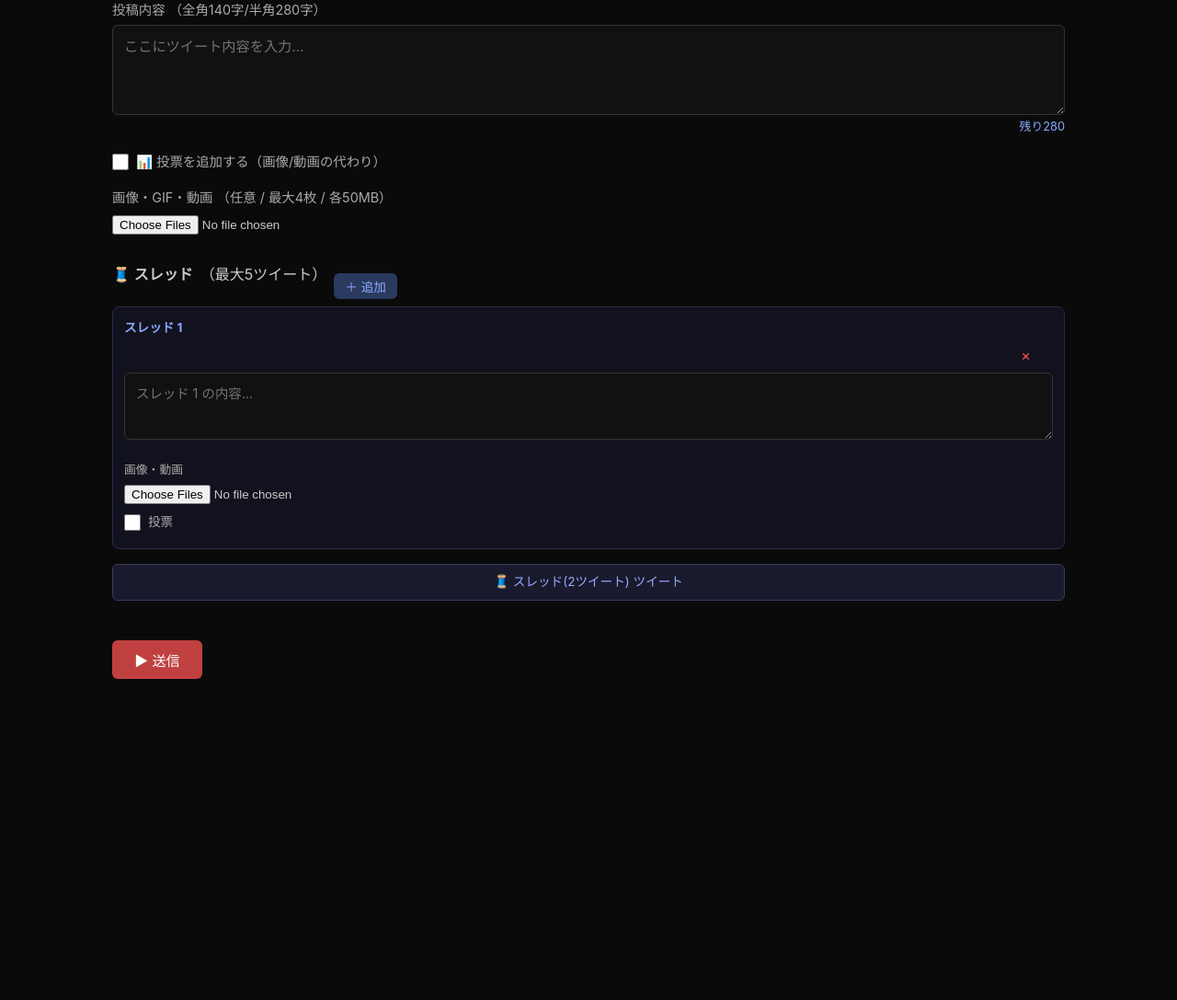
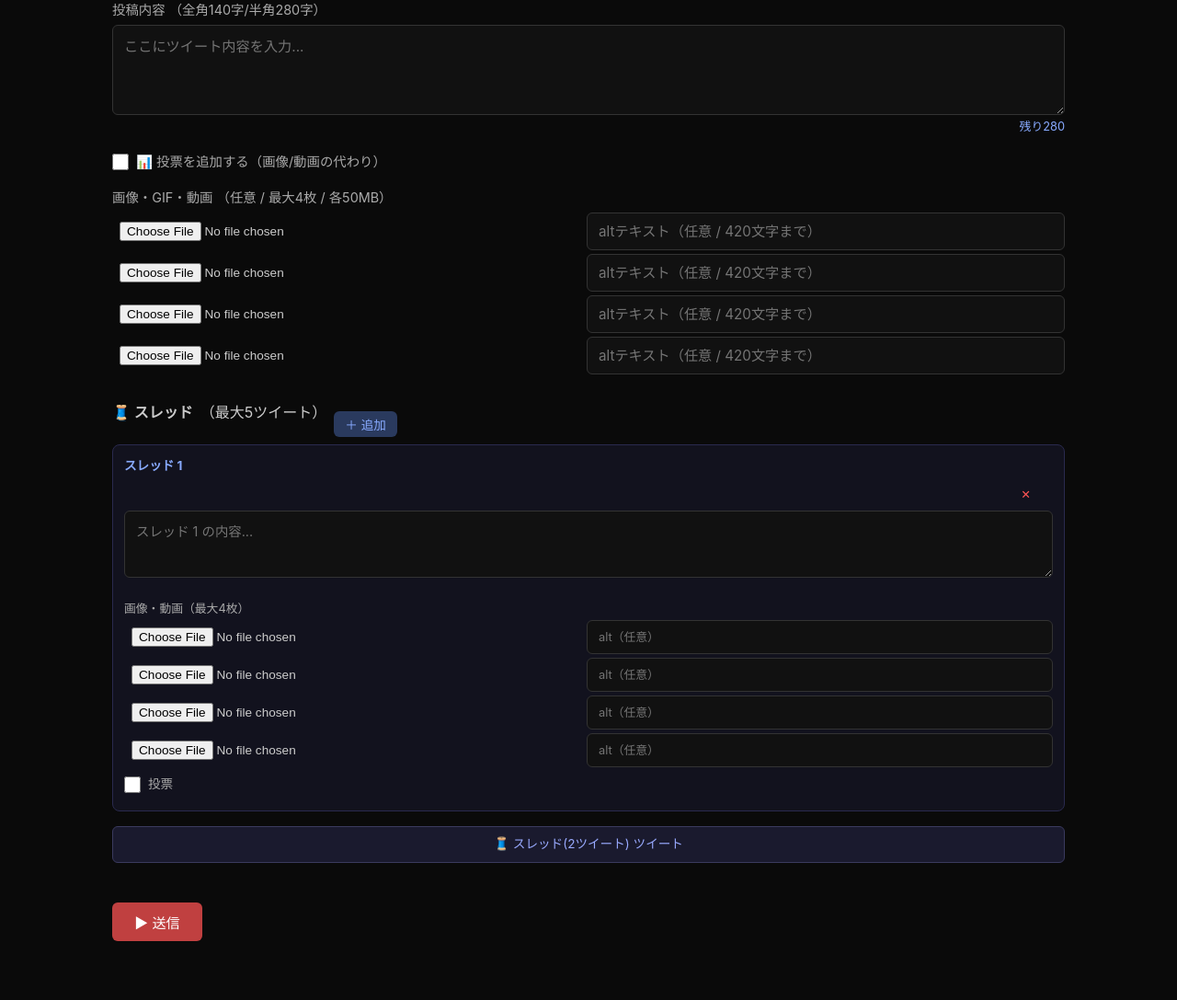
Before and after one commit to maebahesioru/daiko, a Flask app: page /?type=tweet&thread=1 in a window 1280 px wide. Shown: the part 397-1484 px from the top of the page at 92% size. Before the commit the page ends 1135 px from the top, so only its background shows below. Run offline with Flask 3, Linux system fonts and the light colour scheme.

Commit message:
alt text support: per-image alt via create_media_metadata

```diff
--- a/app.py
+++ b/app.py
@@ -191,24 +191,36 @@ def submit():
                 flash("* 投票の選択肢を2つ以上入力してください", "error")
                 return redirect(url_for("index", type=submit_type, poll="1"))
 
-        # --- Handle file upload (skip if poll) ---
-        media_files = []
-        if not poll_choices_json:
-            uploaded = request.files.getlist("media")
-            for file in uploaded[:4]:  # max 4 files
+        # --- Handle file upload with alt text (skip if poll) ---
+        def _save_media_files(prefix=""):
+            """Save uploaded files for given prefix (prefix='' for main, 'thN_' for thread).
+            Returns list of {file, alt} dicts."""
+            result = []
+            if not prefix:
+                file_keys = ["media_1", "media_2", "media_3", "media_4"]
+                alt_keys = ["alt_1", "alt_2", "alt_3", "alt_4"]
+            else:
+                file_keys = [f"{prefix}media_1", f"{prefix}media_2", f"{prefix}media_3", f"{prefix}media_4"]
+                alt_keys = [f"{prefix}alt_1", f"{prefix}alt_2", f"{prefix}alt_3", f"{prefix}alt_4"]
+            for fk, ak in zip(file_keys, alt_keys):
+                file = request.files.get(fk)
+                alt = request.form.get(ak, "").strip()[:420]  # Twitter alt limit
                 if not file or not file.filename:
                     continue
                 ext = os.path.splitext(file.filename)[1].lower().lstrip(".")
                 if ext not in ALLOWED_EXTENSIONS:
-                    flash(f"未対応のファイル形式です: .{ext} (対応: {', '.join(sorted(ALLOWED_EXTENSIONS))})", "error")
-                    return redirect(url_for("index", type=submit_type))
+                    continue
                 if file.content_length and file.content_length > MAX_UPLOAD_SIZE:
-                    flash(f"ファイルが大きすぎます (最大 {MAX_UPLOAD_SIZE // 1024 // 1024}MB)", "error")
-                    return redirect(url_for("index", type=submit_type))
+                    continue
                 fname = f"{uuid.uuid4().hex}_{file.filename}"
                 file.save(os.path.join(UPLOAD_DIR, fname))
-                log.info("File uploaded: %s", fname)
-                media_files.append(fname)
+                log.info("File uploaded: %s alt=%s", fname, alt[:30] if alt else "(none)")
+                result.append({"file": fname, "alt": alt})
+            return result
+
+        media_files = []
+        if not poll_choices_json:
+            media_files = _save_media_files()
         media_filename = json.dumps(media_files, ensure_ascii=False) if media_files else "[]"
 
         # Parse tweet ID from URL if provided
@@ -271,23 +283,12 @@ def submit():
                         ti_poll_choices_json = json.dumps(ti_poll_choices, ensure_ascii=False)
                         ti_poll_duration = int(request.form.get(f"th{ti}_poll_duration", "1440"))
                 else:
-                    ti_uploaded = request.files.getlist(f"th{ti}_media")
-                    for file in ti_uploaded[:4]:
-                        if not file or not file.filename:
-                            continue
-                        ext = os.path.splitext(file.filename)[1].lower().lstrip(".")
-                        if ext not in ALLOWED_EXTENSIONS:
-                            continue
-                        if file.content_length and file.content_length > MAX_UPLOAD_SIZE:
-                            continue
-                        fname = f"{uuid.uuid4().hex}_{file.filename}"
-                        file.save(os.path.join(UPLOAD_DIR, fname))
-                        ti_media_files.append(fname)
+                    ti_media_files = _save_media_files(prefix=f"th{ti}_")
 
                 if ti_content or ti_media_files or ti_poll_choices_json:
                     thread_items.append({
                         "content": ti_content,
-                        "media": json.dumps(ti_media_files, ensure_ascii=False) if ti_media_files else "[]",
+                        "media": json.dumps(ti_media_files, ensure_ascii=False),
                         "poll_choices": ti_poll_choices,
                         "poll_duration": ti_poll_duration,
                     })
--- a/bot_worker.py
+++ b/bot_worker.py
@@ -74,7 +74,8 @@ class BotWorker:
                     import os, json as _json2
                     from config import UPLOAD_DIR
                     fnames = _json2.loads(sub.media_file) if sub.media_file.startswith("[") else [sub.media_file]
-                    for fname in fnames:
+                    for item in fnames:
+                        fname = item.get("file", item) if isinstance(item, dict) else item
                         path = os.path.join(UPLOAD_DIR, fname)
                         if os.path.exists(path):
                             os.remove(path)
--- a/static/style.css
+++ b/static/style.css
@@ -223,3 +223,8 @@ a:hover { color: #8cf; }
 .thread-block textarea { font-size: 0.9rem; }
 .small-label { font-size: 0.8rem; color: #aaa; display: block; margin-bottom: 2px; }
 .checkbox-label.small { font-size: 0.85rem; }
+
+.media-row { display: flex; gap: 6px; margin-bottom: 4px; align-items: center; }
+.media-row input[type="file"] { flex: 1; font-size: 0.85rem; padding: 4px 8px; }
+.alt-input { flex: 1; padding: 6px 8px; font-size: 0.8rem; border: 1px solid #444; border-radius: 4px; background: #12121e; color: #aaa; }
+.alt-input:focus { border-color: #4a8aff; outline: none; }
--- a/templates/submit.html
+++ b/templates/submit.html
@@ -75,8 +75,13 @@
 
 {% if selected_type in ('tweet', 'reply', 'quote') %}
 <div id="media-fields" style="{% if show_poll %}display:none{% endif %}">
-  <label for="media">画像・GIF・動画 <span class="hint">（任意 / 最大4枚 / 各50MB）</span></label>
-  <input type="file" name="media" id="media" accept=".jpg,.jpeg,.png,.gif,.webp,.mp4,.mov" multiple>
+  <label>画像・GIF・動画 <span class="hint">（任意 / 最大4枚 / 各50MB）</span></label>
+  {% for i in range(1, 5) %}
+  <div class="media-row">
+    <input type="file" name="media_{{ i }}" id="media_{{ i }}" accept=".jpg,.jpeg,.png,.gif,.webp,.mp4,.mov">
+    <input type="text" name="alt_{{ i }}" placeholder="altテキスト（任意 / 420文字まで）" class="alt-input">
+  </div>
+  {% endfor %}
   <div id="preview" class="media-preview"></div>
 </div>
 {% endif %}
@@ -107,9 +112,14 @@
       <div class="thread-header">スレッド {{ ti }} <button type="button" class="thread-remove" onclick="removeThread(this)" style="float:right;background:none;border:none;color:#f55;cursor:pointer;font-size:0.8rem">✕</button></div>
       <textarea name="th{{ ti }}_content" rows="3" placeholder="スレッド {{ ti }} の内容..."></textarea>
       <div class="thread-options">
-        <div id="th{{ ti }}-media-fields">
-          <label class="small-label">画像・動画</label>
-          <input type="file" name="th{{ ti }}_media" accept=".jpg,.jpeg,.png,.gif,.webp,.mp4,.mov" multiple>
+        <div id="th{{ idx }}-media-fields">
+          <label class="small-label">画像・動画（最大4枚）</label>
+          {% for i in range(1, 5) %}
+          <div class="media-row">
+            <input type="file" name="th{{ idx }}_media_{{ i }}" accept=".jpg,.jpeg,.png,.gif,.webp,.mp4,.mov">
+            <input type="text" name="th{{ idx }}_alt_{{ i }}" placeholder="alt（任意）" class="alt-input" style="font-size:0.8rem;">
+          </div>
+          {% endfor %}
         </div>
         <div class="poll-toggle-row" style="margin-top:6px;">
           <label class="checkbox-label small">
@@ -151,8 +161,23 @@
   <textarea name="th__IDX___content" rows="3" placeholder="スレッド __IDX__ の内容..."></textarea>
   <div class="thread-options">
     <div id="th__IDX__-media-fields">
-      <label class="small-label">画像・動画</label>
-      <input type="file" name="th__IDX___media" accept=".jpg,.jpeg,.png,.gif,.webp,.mp4,.mov" multiple>
+      <label class="small-label">画像・動画（最大4枚）</label>
+      <div class="media-row">
+        <input type="file" name="th__IDX___media_1" accept=".jpg,.jpeg,.png,.gif,.webp,.mp4,.mov">
+        <input type="text" name="th__IDX___alt_1" placeholder="alt（任意）" class="alt-input" style="font-size:0.8rem;">
+      </div>
+      <div class="media-row">
+        <input type="file" name="th__IDX___media_2" accept=".jpg,.jpeg,.png,.gif,.webp,.mp4,.mov">
+        <input type="text" name="th__IDX___alt_2" placeholder="alt（任意）" class="alt-input" style="font-size:0.8rem;">
+      </div>
+      <div class="media-row">
+        <input type="file" name="th__IDX___media_3" accept=".jpg,.jpeg,.png,.gif,.webp,.mp4,.mov">
+        <input type="text" name="th__IDX___alt_3" placeholder="alt（任意）" class="alt-input" style="font-size:0.8rem;">
+      </div>
+      <div class="media-row">
+        <input type="file" name="th__IDX___media_4" accept=".jpg,.jpeg,.png,.gif,.webp,.mp4,.mov">
+        <input type="text" name="th__IDX___alt_4" placeholder="alt（任意）" class="alt-input" style="font-size:0.8rem;">
+      </div>
     </div>
     <div class="poll-toggle-row" style="margin-top:6px;">
       <label class="checkbox-label small">
@@ -196,10 +221,42 @@
         pollT.addEventListener("change",up);up();
     }
 
-    // Media preview
-    var mi = document.getElementById("media"), pv = document.getElementById("preview");
-    if (mi && pv) {
-        mi.addEventListener("change",function(){pv.innerHTML="";var fs=mi.files;for(var i=0;i<Math.min(fs.length,4);i++){var f=fs[i],url=URL.createObjectURL(f),el;if(f.type.startsWith("video/")){el=document.createElement("video");el.src=url;el.controls=true;el.style.maxWidth="100%";el.style.maxHeight="200px";el.style.marginBottom="4px"}else{el=document.createElement("img");el.src=url;el.style.maxWidth="100%";el.style.maxHeight="200px";el.style.marginBottom="4px"}pv.appendChild(el)}});
+    // --- Media preview (individual file inputs) ---
+    var previewDiv = document.getElementById("preview");
+    if (previewDiv) {
+        for (var mi = 1; mi <= 4; mi++) {
+            var inp = document.getElementById("media_" + mi);
+            if (inp) {
+                inp.addEventListener("change", (function(idx) {
+                    return function() {
+                        updatePreviews();
+                    };
+                })(mi));
+            }
+        }
+        function updatePreviews() {
+            previewDiv.innerHTML = "";
+            for (var mi = 1; mi <= 4; mi++) {
+                var inp = document.getElementById("media_" + mi);
+                if (inp && inp.files && inp.files[0]) {
+                    var f = inp.files[0];
+                    var url = URL.createObjectURL(f);
+                    var el;
+                    if (f.type.startsWith("video/")) {
+                        el = document.createElement("video");
+                        el.src = url; el.controls = true;
+                        el.style.maxWidth = "100%"; el.style.maxHeight = "150px";
+                        el.style.marginBottom = "4px";
+                    } else {
+                        el = document.createElement("img");
+                        el.src = url;
+                        el.style.maxWidth = "100%"; el.style.maxHeight = "150px";
+                        el.style.marginBottom = "4px";
+                    }
+                    previewDiv.appendChild(el);
+                }
+            }
+        }
     }
 
     // Thread poll toggle
```
Also changed, not shown: twitter_client.py (+33 -4 lines).
